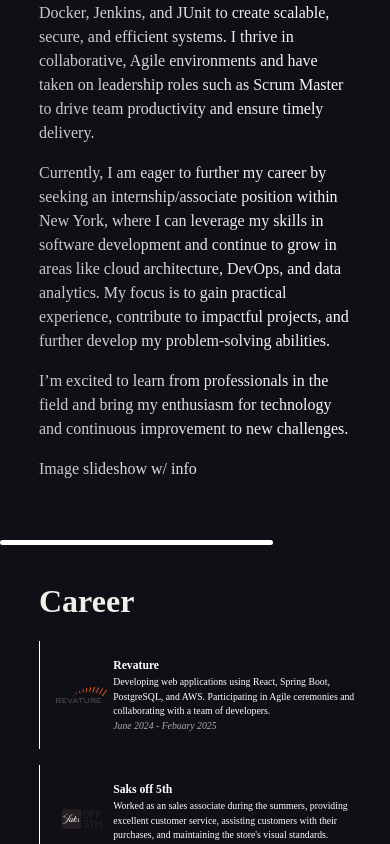
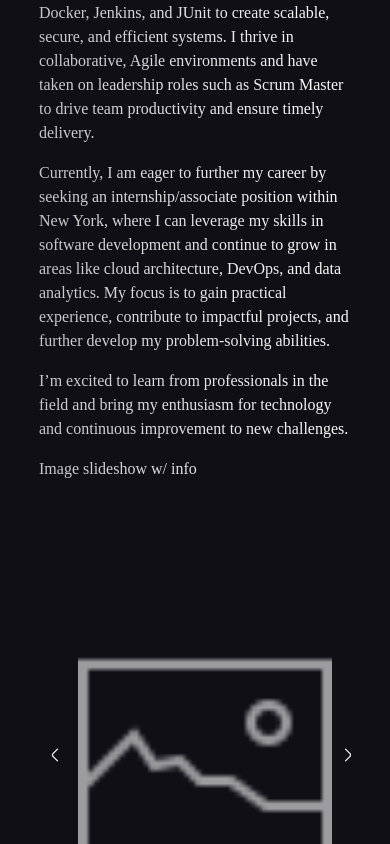
Before and after one commit to KumkowskiMateusz/KumkowskiMateusz.github.io, a React (Vite) app in the folder personal-website/: page / in a window 390 px wide. Shown: the part 1156-2000 px from the top of the page. Built offline with nearby package versions, Linux system fonts and the light colour scheme; a web font is replaced by a local one.

Commit message:
feat: Integrate ProjectsFlexBox into AboutMe component; enhance project display with new projects and improve layout responsiveness

```diff
--- a/personal-website/src/components/AboutMe/AboutMe.tsx
+++ b/personal-website/src/components/AboutMe/AboutMe.tsx
@@ -1,5 +1,6 @@
 import React from 'react'
 import './AboutMe.scss'
+import ProjectsFlexBox from '../ProjectsFlexBox/ProjectsFlexBox'
 
 const AboutMe: React.FC = () => {
   return (
@@ -9,6 +10,30 @@ const AboutMe: React.FC = () => {
           <p>Currently, I am eager to further my career by seeking an internship/associate position within New York, where I can leverage my skills in software development and continue to grow in areas like cloud architecture, DevOps, and data analytics. My focus is to gain practical experience, contribute to impactful projects, and further develop my problem-solving abilities.</p>
           <p>I’m excited to learn from professionals in the field and bring my enthusiasm for technology and continuous improvement to new challenges.</p>
           <p>Image slideshow w/ info</p>
+
+          <ProjectsFlexBox items={[
+            {
+              _name: "",
+              _description: "",
+              _technologies: [],
+              _date: "",
+              _repo: " "
+            },
+            {
+              _name: "Project 2",
+              _description: "Description of Project 2",
+              _technologies: ["Docker", "Jenkins", "JUnit"],
+              _date: "2023-02-01",
+              _repo: " "
+            },
+            {
+              _name: "Project 3",
+              _description: "Description of Project 3",
+              _technologies: ["Agile", "Scrum Master"],
+              _date: "2023-03-01",
+              _repo: " "
+            }
+          ]} amount={1} _optional='images' />
     </div>
   )
 }
--- a/personal-website/src/components/ColumnFlexBox/ColumnFlexBox.scss
+++ b/personal-website/src/components/ColumnFlexBox/ColumnFlexBox.scss
@@ -9,8 +9,6 @@
     justify-content: center;
     margin-top: 20px;
     padding: 10px;
-
-    width: 80vw;
     min-height: 60dvh;
     height: fit-content;
 
--- a/personal-website/src/components/ProjectCard/ProjectCard.scss
+++ b/personal-website/src/components/ProjectCard/ProjectCard.scss
@@ -24,6 +24,8 @@
         z-index: -1;
         will-change: transform, opacity;
     }
+
+
 
 .project-card-content{
     width: calc(100% - 2rem);
--- a/personal-website/src/components/ProjectsFlexBox/ProjectsFlexBox.scss
+++ b/personal-website/src/components/ProjectsFlexBox/ProjectsFlexBox.scss
@@ -1,3 +1,8 @@
+.basic_image{
+        height: 30dvh;
+        width: auto;
+}
+
 .projects-flex-box-container{
     display: flex;
     flex-direction: row;
@@ -6,6 +11,7 @@
     width: 80vw;
     margin-block: 20px;
     height: 40vh;
+    margin-inline:auto;
     /* For exponential scaling, use a power function with calc and vw */
     /* Example: height increases faster as vw increases, but capped */
     /* height: min(1200px, max(500px, calc(500px * pow(1.015, (100 * (100vw / 1920)))))); */
--- a/personal-website/src/components/ProjectsFlexBox/ProjectsFlexBox.tsx
+++ b/personal-website/src/components/ProjectsFlexBox/ProjectsFlexBox.tsx
@@ -4,6 +4,7 @@ import { motion, AnimatePresence } from 'framer-motion';
 import './ProjectsFlexBox.scss'
 import leftIcon from '../../assets/project-images/left-arrow.svg';
 import rightIcon from '../../assets/project-images/right-arrow.svg';
+import defaultImage from '../../assets/project-images/default-project-image.png';
 
 interface ProjectCardProps {
   _name: string;
@@ -18,9 +19,10 @@ interface ProjectCardProps {
 interface ProjectsFlexBoxProps {
   items: ProjectCardProps[];
   amount?: number; // Optional prop to limit the number of projects displayed
+  _optional?: 'projects' | 'images'; // Optional prop to allow custom component rendering
 }
 
-const ProjectsFlexBox: React.FC<ProjectsFlexBoxProps> = ({ items, amount=2 }) => {
+const ProjectsFlexBox: React.FC<ProjectsFlexBoxProps> = ({ items, amount=2, _optional = 'projects'}) => {
   const [projectIndex, setProjectIndex] = useState(0);
   const [direction, setDirection] = useState(0); // 1 for next, -1 for prev
 
@@ -34,28 +36,28 @@ const ProjectsFlexBox: React.FC<ProjectsFlexBoxProps> = ({ items, amount=2 }) =>
 
   const handlePrev = () => {
   setDirection(-1);
-    setProjectIndex(i => Math.max(0, i - projectsPerPage));
+  setProjectIndex(i => i === 0 ? maxIndex : Math.max(0, i - projectsPerPage));
   };
   const handleNext = () => {
   setDirection(1);
-    setProjectIndex(i => Math.min(maxIndex, i + projectsPerPage));
+  setProjectIndex(i => i >= maxIndex ? 0 : Math.min(maxIndex, i + projectsPerPage));
   };
 
   const handleDragEnd = (
   _event: MouseEvent | TouchEvent | PointerEvent,
   info: { offset: { x: number; y: number } }
   ) => {
-    if (info.offset.x < -100 && projectIndex < maxIndex) {
+  if (info.offset.x < -100) {
     handleNext();
-    } else if (info.offset.x > 100 && projectIndex > 0) {
+  } else if (info.offset.x > 100) {
     handlePrev();
   }
   };
 
   return (
   <div className='projects-flex-box-container'>
-      <button onClick={handlePrev} disabled={projectIndex === 0} className='project-button left-button' style={{background : 'none', border: 'none'}}>
-        <img src={leftIcon} alt="Previous" style={{ width: 50, height: 50 }} />
+    <button onClick={handlePrev} className='project-button left-button' style={{background : 'none', border: 'none' , width: "5vw", height: "5vw"}}>
+    <img src={leftIcon} alt="Previous" style={{ width: "5vw", height: "5vw" }} />
     </button>
     <AnimatePresence custom={direction}>
     <motion.div
@@ -73,13 +75,17 @@ const ProjectsFlexBox: React.FC<ProjectsFlexBoxProps> = ({ items, amount=2 }) =>
     >
       {visibleProjects.map((proj, i) => (
       <div key={proj._name + i}>
-              <ProjectCard {...proj} />
+        {_optional === 'projects' ? (
+          <ProjectCard {...proj}/>
+        ) : (
+          <img src={defaultImage} alt={`${proj._name} project`} style={{ maxHeight: '40dvh',minHeight:'30dvh' ,width: 'auto' }} />
+        )}
       </div>
       ))}
     </motion.div>
     </AnimatePresence>
-      <button onClick={handleNext} disabled={projectIndex >= maxIndex} className='project-button right-button' style={{background : 'none', border: 'none'}}>
-          <img src={rightIcon} alt="Next" style={{ width: 50, height: 50 }} />
+    <button onClick={handleNext} className='project-button right-button' style={{background : 'none', border: 'none', width: "5vw", height: "5vw"}}>
+      <img src={rightIcon} alt="Next" style={{ width: "5vw", height: "5vw "}} />
     </button>
   </div>
   )
--- a/personal-website/src/components/bubbleBackground/BubbleBackground.scss
+++ b/personal-website/src/components/bubbleBackground/BubbleBackground.scss
@@ -25,5 +25,5 @@
     z-index: -1;
     border-radius: 50%;
     animation: moveBubble 10s linear;
-    will-change: all;
+    will-change: transform;
 }
```
Also changed, not shown: personal-website/src/components/bubbleBackground/BubbleBackground.tsx (+44 -33 lines). Lines whose indentation alone changed are shown as unchanged.
